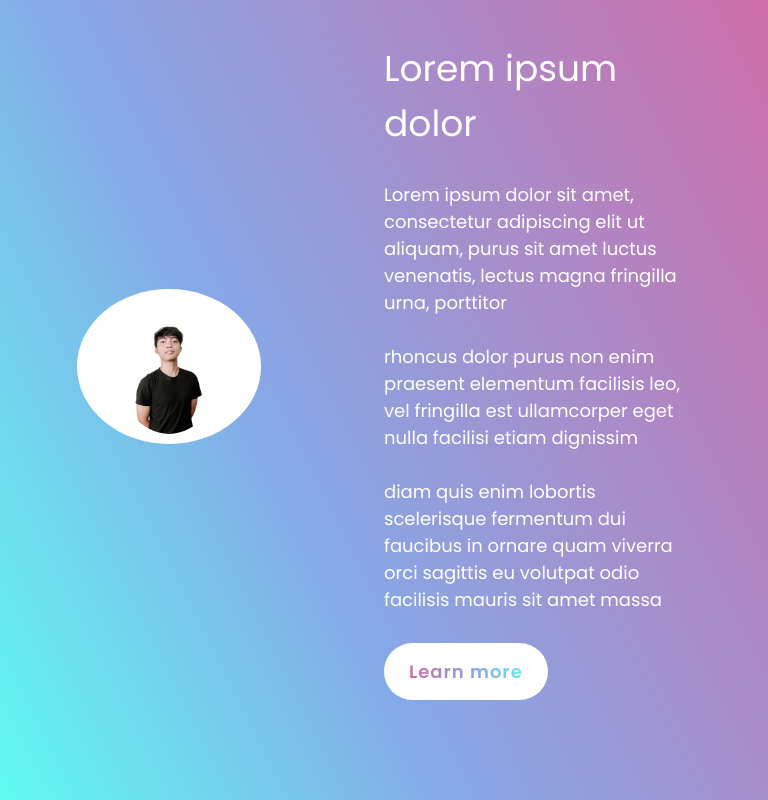
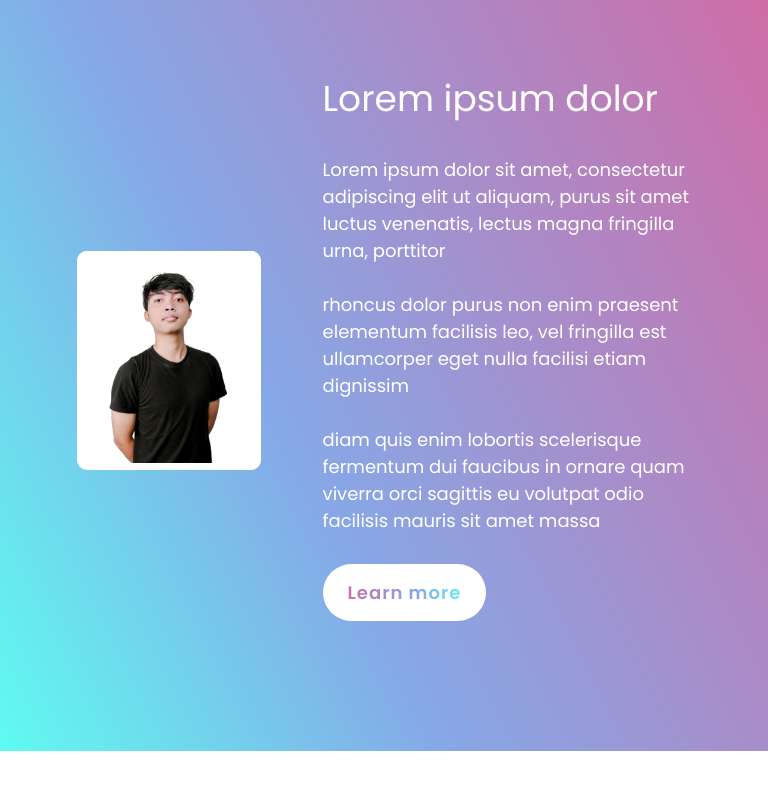
Before and after one commit to Humayun63/landing-page, a plain HTML site: page index.html in a window 768 px wide. Shown: the part 2262-3062 px from the top of the page. After the commit the page ends 3013 px from the top, so only its background shows below. Drawn offline with Linux system fonts and the light colour scheme.

Commit message:
about me section responsiveness done

```diff
--- a/responsive.css
+++ b/responsive.css
@@ -29,11 +29,18 @@
     }
     /* MAIN SECTION */
     /* CARDS SECTION */
-    .cards{
+    .cards,
+    .about-me-content{
         flex-direction: column;
         gap: 20px;
     }
     .card{
+        width: 100%;
+    }
+    .about-me-content div{
+        width: 70%;
+    }
+    .about-me-content article{
         width: 100%;
     }
 }
@@ -77,4 +84,16 @@
     .card{
         width: 100%;
     }
+    .about-me-thumbline{
+        width: 30%;
+        background: #FFFFFF;
+        border-radius: 10px;
+    }
+    .about-me-thumbline img{
+        border-radius: 10px;
+        padding: 0;
+    }
+    .about-me-text-box{
+        width: 60%;
+    }
 }
--- a/style.css
+++ b/style.css
@@ -60,6 +60,7 @@ img {
     font-size: 18px;
     text-align: center;
     letter-spacing: 1px;
+    margin: 30px 0;
     cursor: pointer;
     transition: all 0.2s ease-in-out;
 
@@ -189,6 +190,3 @@ header>.container {
 .section-title{
     margin-bottom: 30px;
 }
-.btn-primary{
-    margin-top: 30px;
-}
```
